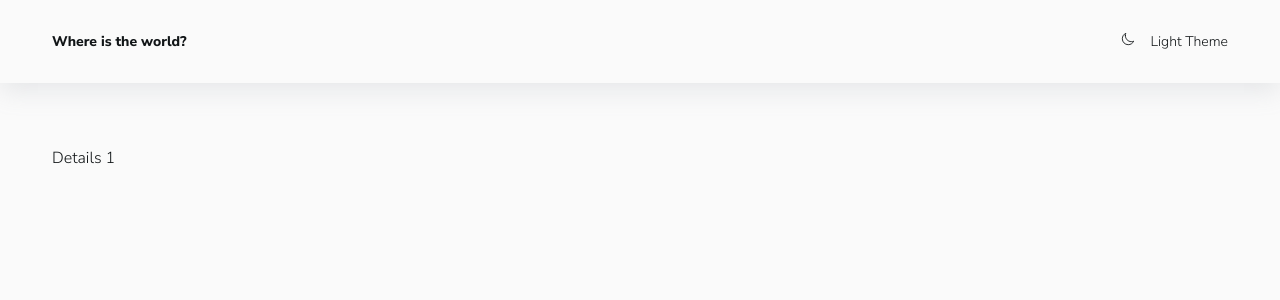
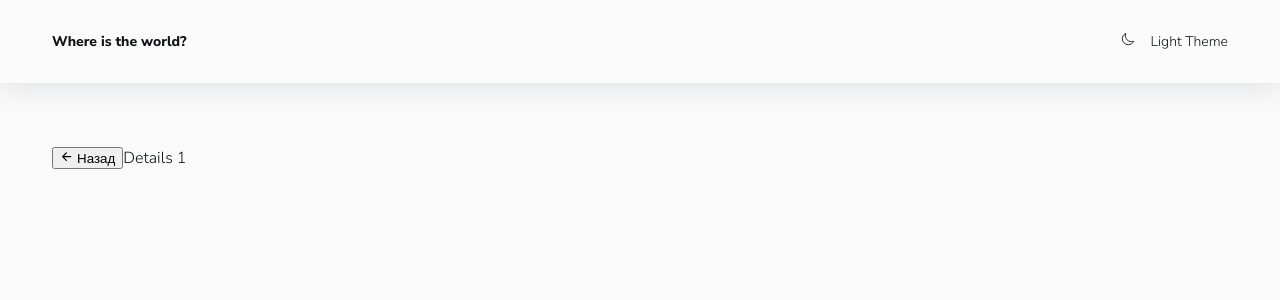
Before and after one commit to sheyhmansur/countries-flags-spa, a React (Create React App) app: page /country/1 in a window 1280 px wide. Shown: the top 300 px of the page. Built offline with nearby package versions, Linux system fonts and the light colour scheme; no server answers.

Commit message:
added useEffect in Details.jsx

```diff
--- a/src/pages/Details.jsx
+++ b/src/pages/Details.jsx
@@ -1,3 +1,26 @@
+import axios from "axios";
+import { useState, useEffect } from "react";
+import { useHistory, useParams } from "react-router-dom";
+import { IoArrowBack } from "react-icons/io5";
+import { searchByCountry } from "../config";
+
 export const Details = ({ match }) => {
-  return <div>Details {match.params.name}</div>;
+  const { name } = useParams();
+  const { push, goBack } = useHistory();
+  const [country, setCountry] = useState(null);
+
+  console.log(country);
+
+  useEffect(() => {
+    axios.get(searchByCountry(name)).then(({ data }) => setCountry(data[0]));
+  }, [name]);
+
+  return (
+    <div>
+      <button onClick={goBack}>
+        <IoArrowBack /> Назад
+      </button>
+      Details {name}
+    </div>
+  );
 };
```
